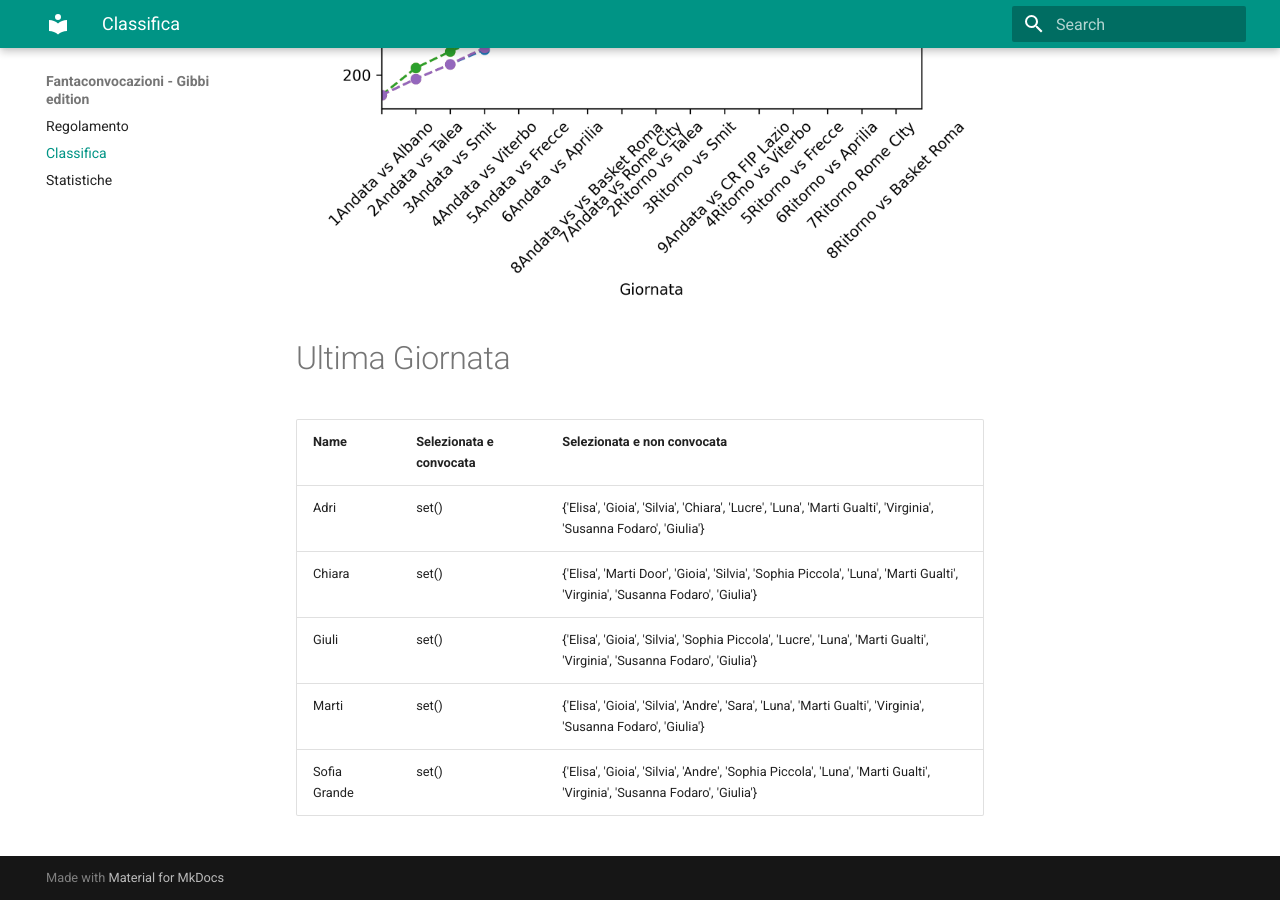
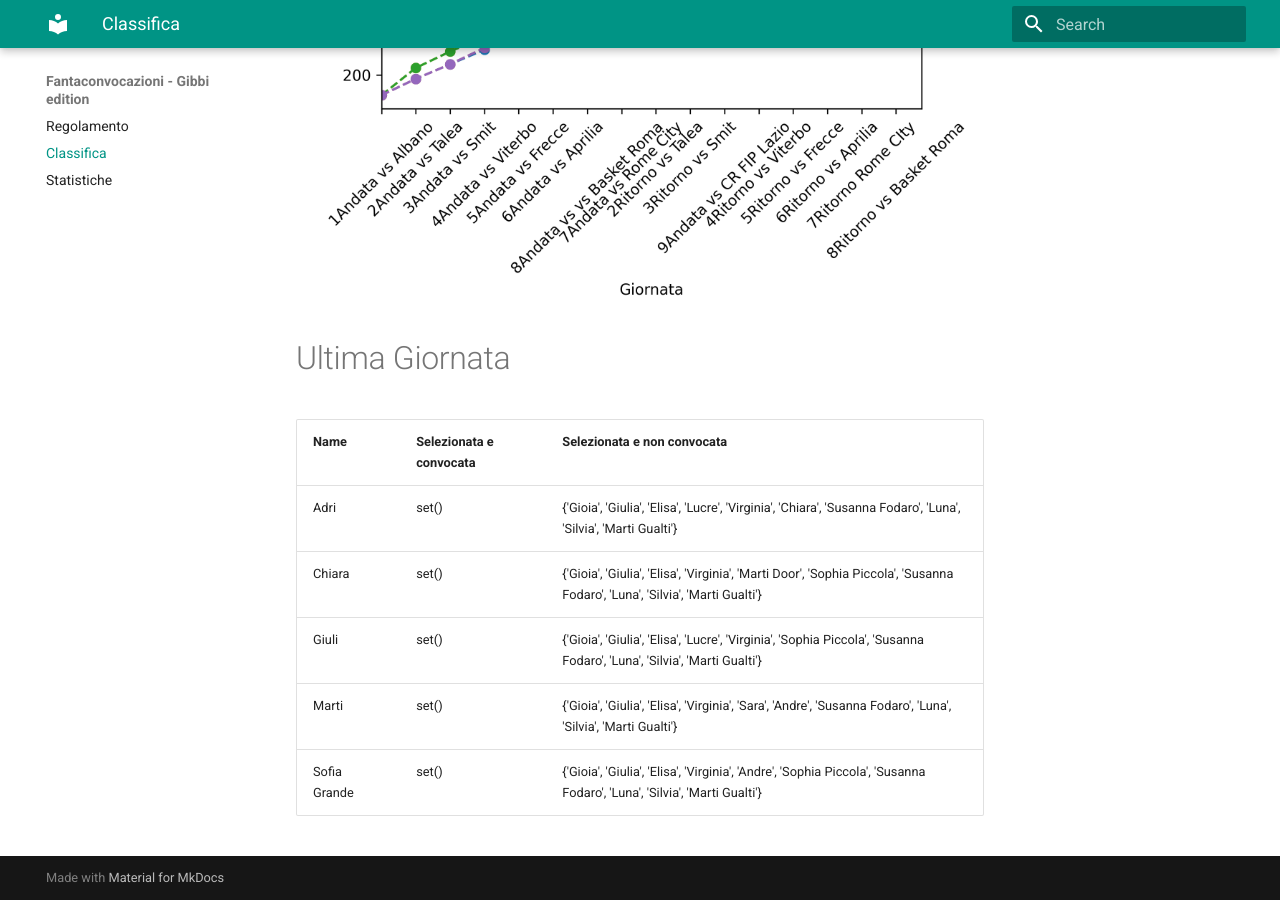
Before and after one commit to martinig94/fantagibbi, an MkDocs documentation site: the page built from docs/Classifica.md, in a window 1280 px wide and 900 px high, scrolled down 810 px. Built offline with MkDocs 1.6.1 and Material for MkDocs 9.7.7, drawn with Linux system fonts in a browser that asks for light colours.

Commit message:
Auto-update from main.py

```diff
--- a/docs/Classifica.md
+++ b/docs/Classifica.md
@@ -18,9 +18,9 @@
 <!-- START_TABLE CORRECT -->
 | Name         | Selezionata e convocata   | Selezionata e non convocata                                                                                                  |
 |:-------------|:--------------------------|:-----------------------------------------------------------------------------------------------------------------------------|
-| Adri         | set()                     | {'Elisa', 'Gioia', 'Silvia', 'Chiara', 'Lucre', 'Luna', 'Marti Gualti', 'Virginia', 'Susanna Fodaro', 'Giulia'}              |
-| Chiara       | set()                     | {'Elisa', 'Marti Door', 'Gioia', 'Silvia', 'Sophia Piccola', 'Luna', 'Marti Gualti', 'Virginia', 'Susanna Fodaro', 'Giulia'} |
-| Giuli        | set()                     | {'Elisa', 'Gioia', 'Silvia', 'Sophia Piccola', 'Lucre', 'Luna', 'Marti Gualti', 'Virginia', 'Susanna Fodaro', 'Giulia'}      |
-| Marti        | set()                     | {'Elisa', 'Gioia', 'Silvia', 'Andre', 'Sara', 'Luna', 'Marti Gualti', 'Virginia', 'Susanna Fodaro', 'Giulia'}                |
-| Sofia Grande | set()                     | {'Elisa', 'Gioia', 'Silvia', 'Andre', 'Sophia Piccola', 'Luna', 'Marti Gualti', 'Virginia', 'Susanna Fodaro', 'Giulia'}      |
+| Adri         | set()                     | {'Gioia', 'Giulia', 'Elisa', 'Lucre', 'Virginia', 'Chiara', 'Susanna Fodaro', 'Luna', 'Silvia', 'Marti Gualti'}              |
+| Chiara       | set()                     | {'Gioia', 'Giulia', 'Elisa', 'Virginia', 'Marti Door', 'Sophia Piccola', 'Susanna Fodaro', 'Luna', 'Silvia', 'Marti Gualti'} |
+| Giuli        | set()                     | {'Gioia', 'Giulia', 'Elisa', 'Lucre', 'Virginia', 'Sophia Piccola', 'Susanna Fodaro', 'Luna', 'Silvia', 'Marti Gualti'}      |
+| Marti        | set()                     | {'Gioia', 'Giulia', 'Elisa', 'Virginia', 'Sara', 'Andre', 'Susanna Fodaro', 'Luna', 'Silvia', 'Marti Gualti'}                |
+| Sofia Grande | set()                     | {'Gioia', 'Giulia', 'Elisa', 'Virginia', 'Andre', 'Sophia Piccola', 'Susanna Fodaro', 'Luna', 'Silvia', 'Marti Gualti'}      |
 <!-- END_TABLE CORRECT -->
```
